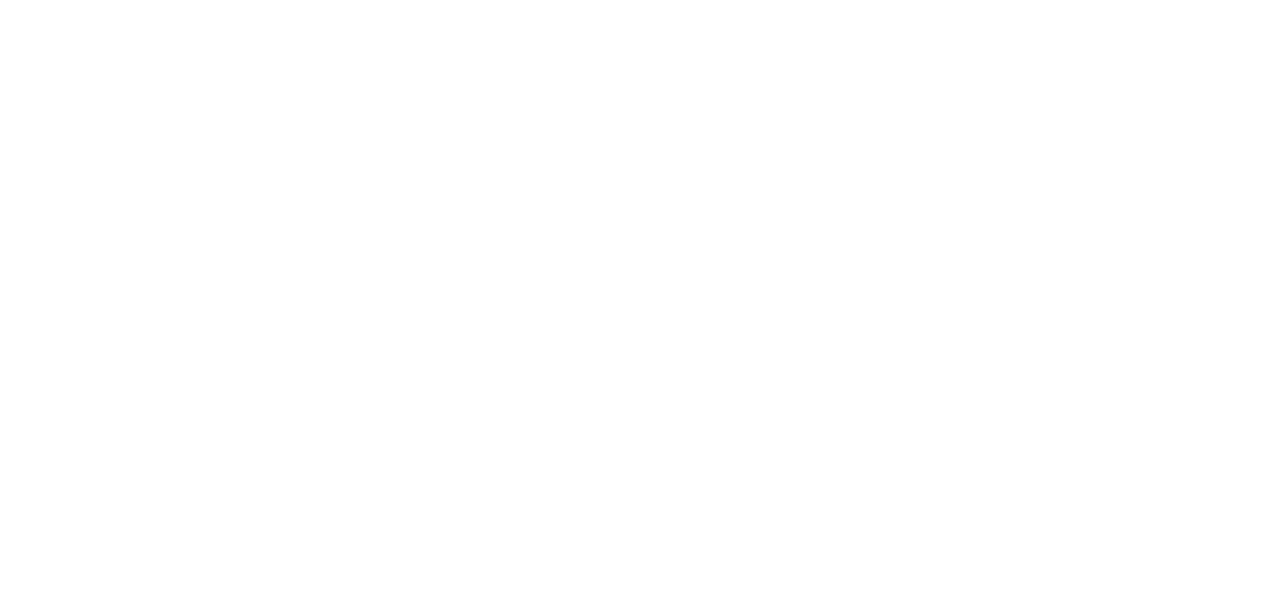
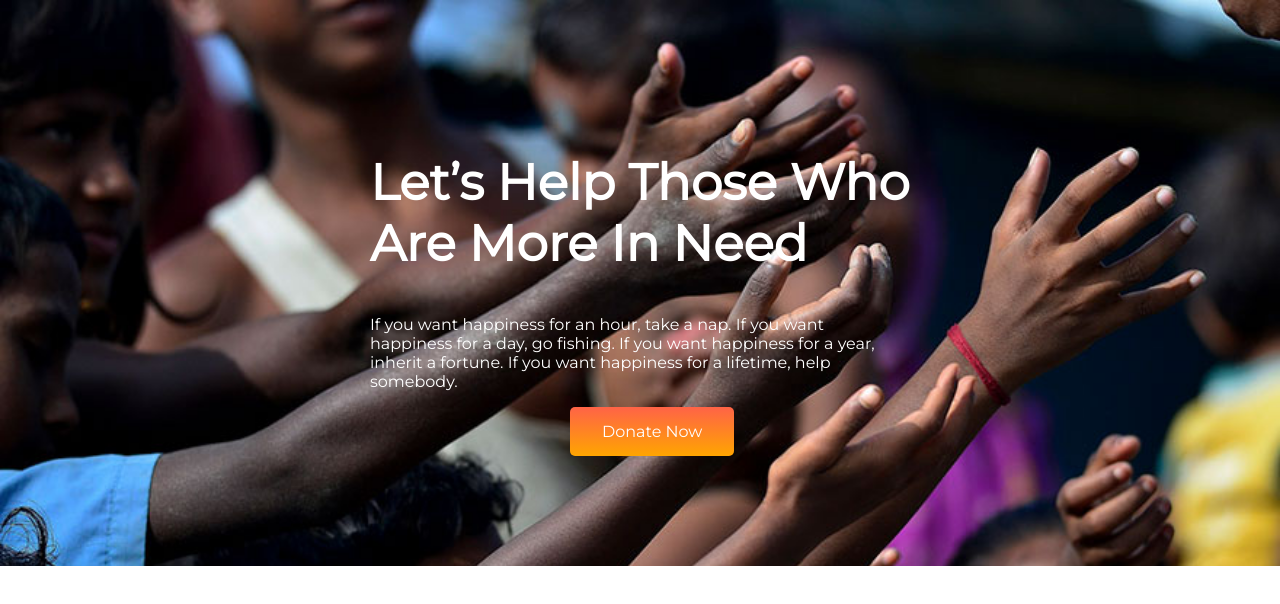
Before and after one commit to mhtanvir165/assignment-1, a plain HTML site: page index.html in a window 1280 px wide. Drawn offline with Linux system fonts and the light colour scheme.

Commit message:
top-part done

```diff
--- a/index.html
+++ b/index.html
@@ -1,12 +1,31 @@
 <!DOCTYPE html>
 <html lang="en">
-<head>
-    <meta charset="UTF-8">
-    <meta http-equiv="X-UA-Compatible" content="IE=edge">
-    <meta name="viewport" content="width=device-width, initial-scale=1.0">
-    <title>Document</title>
-</head>
-<body>
-
-</body>
+  <head>
+    <meta charset="UTF-8" />
+    <meta http-equiv="X-UA-Compatible" content="IE=edge" />
+    <meta name="viewport" content="width=device-width, initial-scale=1.0" />
+    <link rel="preconnect" href="https://fonts.googleapis.com" />
+    <link rel="preconnect" href="https://fonts.gstatic.com" crossorigin />
+    <link
+      href="https://fonts.googleapis.com/css2?family=Montserrat&display=swap"
+      rel="stylesheet"
+    />
+    <link rel="stylesheet" href="style.css" />
+    <title>Donate Today</title>
+  </head>
+  <body>
+    <section class="top-banner">
+      <div class="top-text">
+        <h1 class="top-heading">Let’s Help Those Who Are More In Need</h1>
+        <p>
+          If you want happiness for an hour, take a nap. If you want happiness
+          for a day, go fishing. If you want happiness for a year, inherit a
+          fortune. If you want happiness for a lifetime, help somebody.
+        </p>
+        <a class="button" href="https://www.google.com/" target="_blank"
+          >Donate Now</a
+        >
+      </div>
+    </section>
+  </body>
 </html>
--- /dev/null
+++ b/style.css
@@ -0,0 +1,35 @@
+body{
+    font-family: 'Montserrat', sans-serif;
+    margin: 0%;
+}
+.top-banner{
+    background-image: url(images/donation13.jpg);
+    background-repeat: no-repeat;
+    background-size: 100%;
+
+    padding: 100px;
+}
+.top-heading{
+    font-size: 50px;
+
+}
+.button{
+  background-image: linear-gradient(tomato, orange);
+  border: none;
+  color: white;
+  padding: 15px 32px;
+  text-align: center;
+  text-decoration: none;
+  display: inline-block;
+  font-size: 16px;
+  margin-left: 200px;
+  border-radius: 5px;
+}
+
+.top-text{
+    color: white;
+    margin: auto;
+    width: 50%;
+    /* border: 3px solid green; */
+    padding: 10px;
+}
```
Also changed, not shown: images/donation0.jpg (added), images/donation13.jpg (added), images/donation6.jpg (added).
